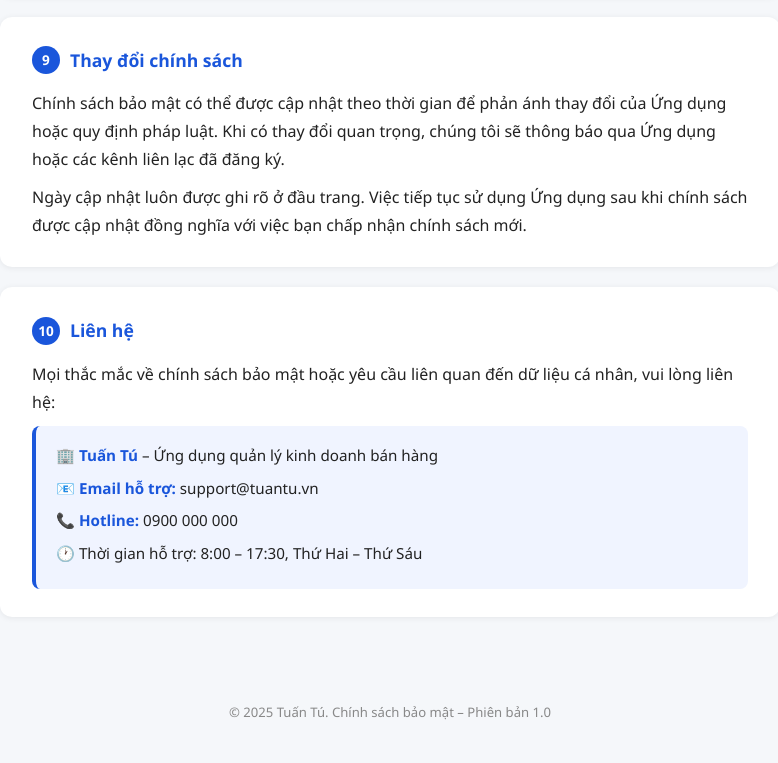
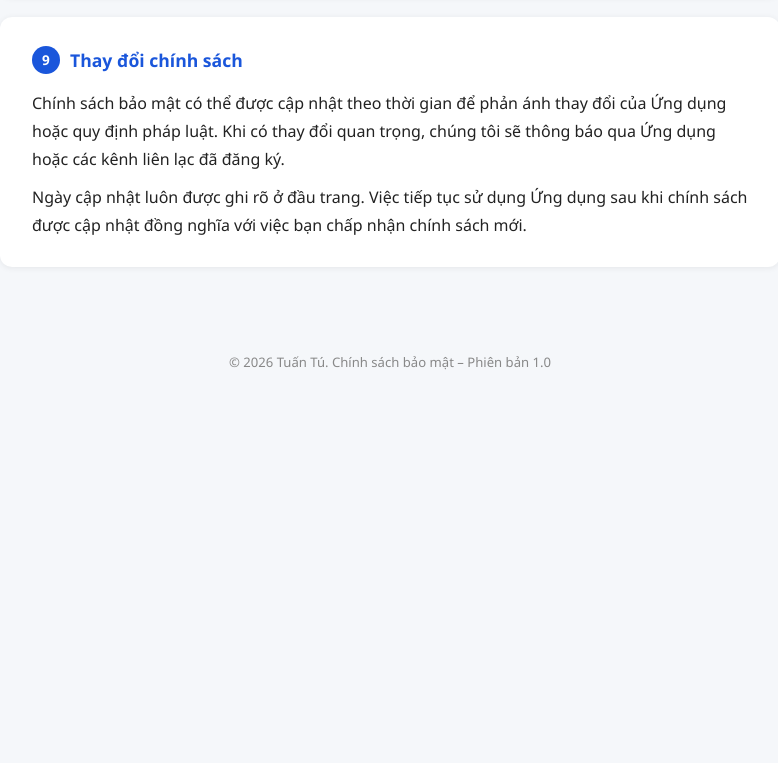
Before and after one commit to 3fmaster/tuantu-policy, a plain HTML site: page index.html in a window 1280 px wide. Shown: the part 2981-3744 px from the top of the page, without its empty margins (250-1028 px from the left). After the commit the page ends 3395 px from the top, so only its background shows below. Drawn offline with Linux system fonts and the light colour scheme.

Commit message:
Update index.html

```diff
--- a/index.html
+++ b/index.html
@@ -235,21 +235,10 @@
     <p>Ngày cập nhật luôn được ghi rõ ở đầu trang. Việc tiếp tục sử dụng Ứng dụng sau khi chính sách được cập nhật đồng nghĩa với việc bạn chấp nhận chính sách mới.</p>
   </section>
 
-  <!-- 10 -->
-  <section>
-    <h2><span class="num">10</span> Liên hệ</h2>
-    <p>Mọi thắc mắc về chính sách bảo mật hoặc yêu cầu liên quan đến dữ liệu cá nhân, vui lòng liên hệ:</p>
-    <div class="contact-box">
-      <p>🏢 <strong>Tuấn Tú</strong> – Ứng dụng quản lý kinh doanh bán hàng</p>
-      <p>📧 <strong>Email hỗ trợ:</strong> support@tuantu.vn</p>
-      <p>📞 <strong>Hotline:</strong> 0900 000 000</p>
-      <p>🕐 Thời gian hỗ trợ: 8:00 – 17:30, Thứ Hai – Thứ Sáu</p>
-    </div>
-  </section>
 </main>
 
 <footer>
-  © 2025 Tuấn Tú. Chính sách bảo mật – Phiên bản 1.0
+  © 2026 Tuấn Tú. Chính sách bảo mật – Phiên bản 1.0
 </footer>
 
 </body>
```
